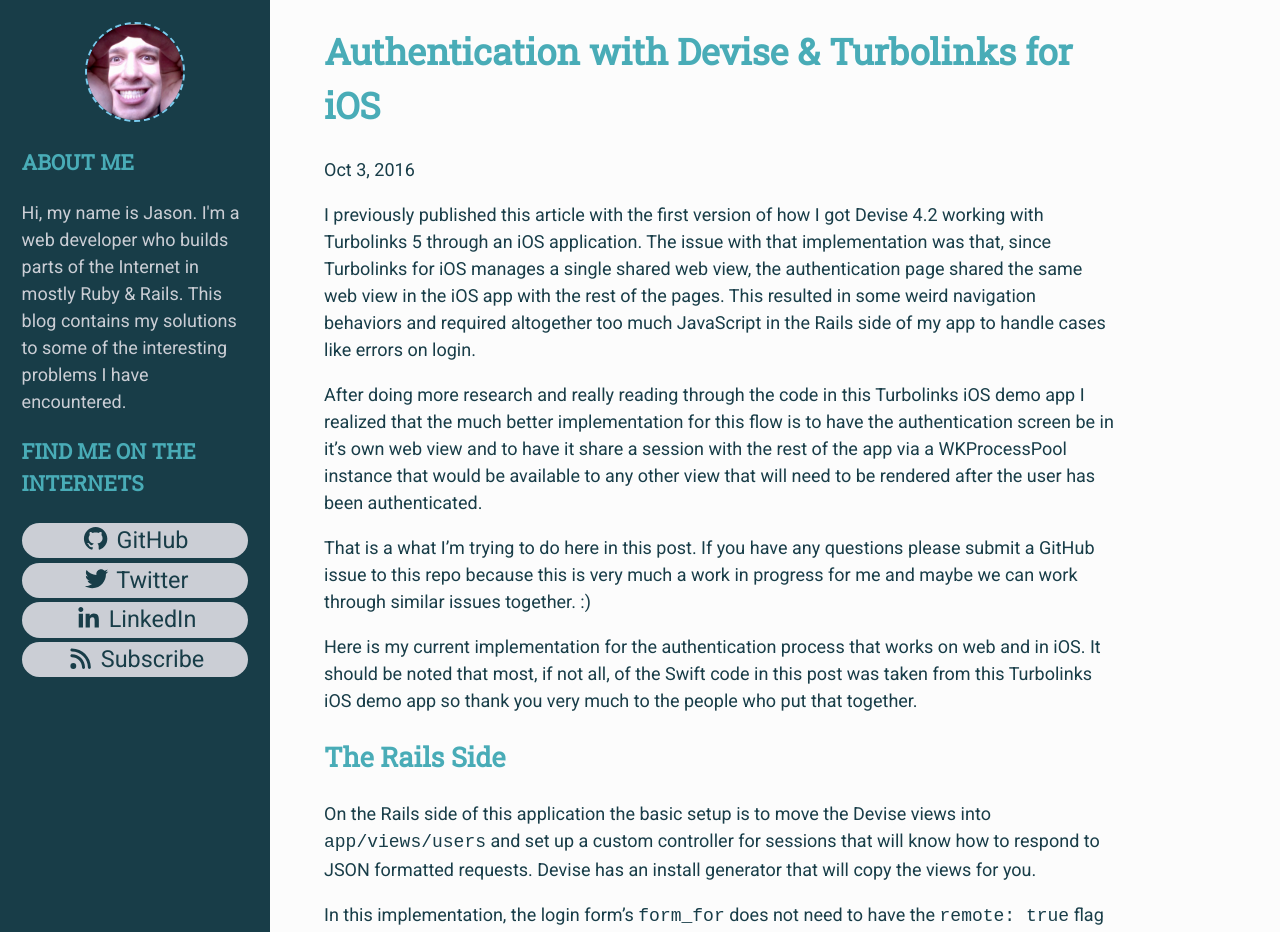
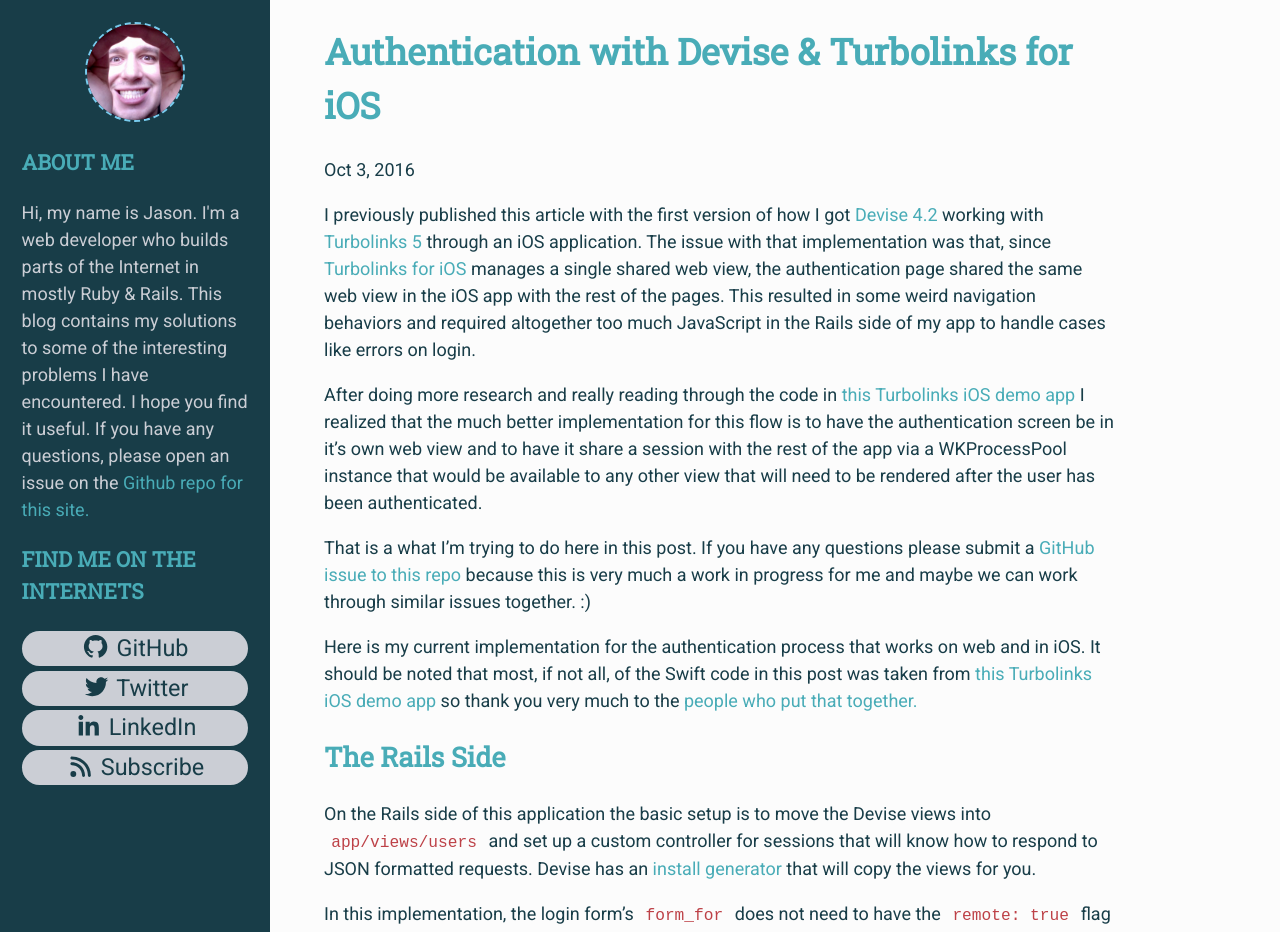
Before and after one commit to thetizzo/thetizzo.github.io, a Jekyll site: the page built from _posts/2016-10-03-authentication-with-devise-and-turbolinks-for-iOS.md, in a window 1280 px wide. Shown: the top 932 px of the page. Built offline with Jekyll 4.4.1, drawn with Linux system fonts in a browser that asks for light colours; nearby versions of some CDN libraries; library files that are not in the unit come from our copies.

Commit message:
Update About Me blurb and style code tags and links.

```diff
--- a/_config.yml
+++ b/_config.yml
@@ -8,7 +8,9 @@
 permalink: /:categories/:year/:month/:day/:title
 bio: >
   Hi, my name is Jason. I'm a web developer who builds parts of the Internet in mostly Ruby &amp; Rails.  This
-  blog contains my solutions to some of the interesting problems I have encountered.
+  blog contains my solutions to some of the interesting problems I have encountered. I hope you find it useful.
+  If you have any questions, please open an issue on the
+  <a href="https://github.com/thetizzo/thetizzo.github.io">Github repo for this site.</a>
 
 # Social Links
 social_links:
--- a/assets/stylesheets/application.scss
+++ b/assets/stylesheets/application.scss
@@ -35,7 +35,7 @@
 a {
   cursor: pointer;
   text-decoration: none;
-  color: inherit;
+  color: $color5;
 }
 
 a:hover {
@@ -51,6 +51,13 @@
   @media (max-width: $small-screen-max-width) {
     margin-bottom: 0;
   }
+}
+
+.highlighter-rouge {
+  padding: .2rem .4rem;
+  font-size: 90%;
+  color: #bd4147;
+  border-radius: .25rem;
 }
 
 .flexbox-container {
```
